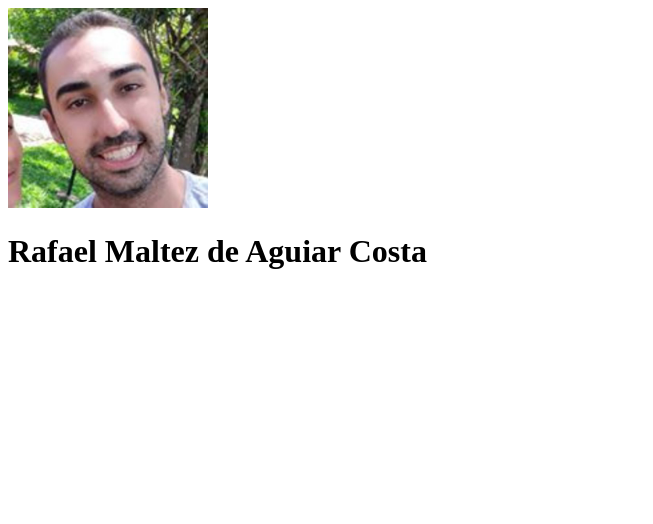
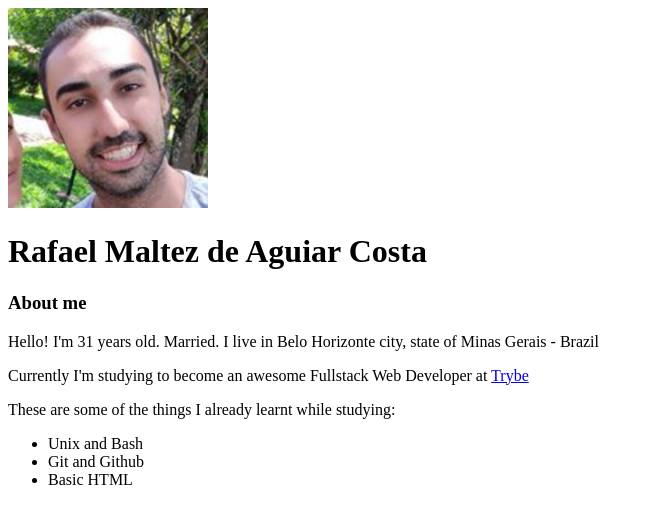
Before and after one commit to rafaelmaltez/rafaelmaltez.github.io, a plain HTML site: page index.html in a window 1280 px wide. Shown: the whole page, without its empty margins (0-653 px from the left). Drawn offline with Linux system fonts and the light colour scheme.

Commit message:
added bio and skills list

```diff
--- a/index.html
+++ b/index.html
@@ -9,5 +9,16 @@
     <img src="images/rafael_maltez.jpeg" alt="Rafael Maltez sorrindo" width="200px">
     <h1>Rafael Maltez de Aguiar Costa</h1>
 
+    <h3>About me</h3>
+    <p>Hello! I'm 31 years old. Married. I live in Belo Horizonte city, state of Minas Gerais - Brazil</p>
+    <p>Currently I'm studying to become an awesome Fullstack Web Developer at <a href="https://betrybe.com">Trybe</a></p>
+    <p>These are some of the things I already learnt while studying:</p>
+
+    <ul>
+        <li>Unix and Bash</li>
+        <li>Git and Github</li>
+        <li>Basic HTML</li>
+
+    </ul>
 </body>
 </html>
```
